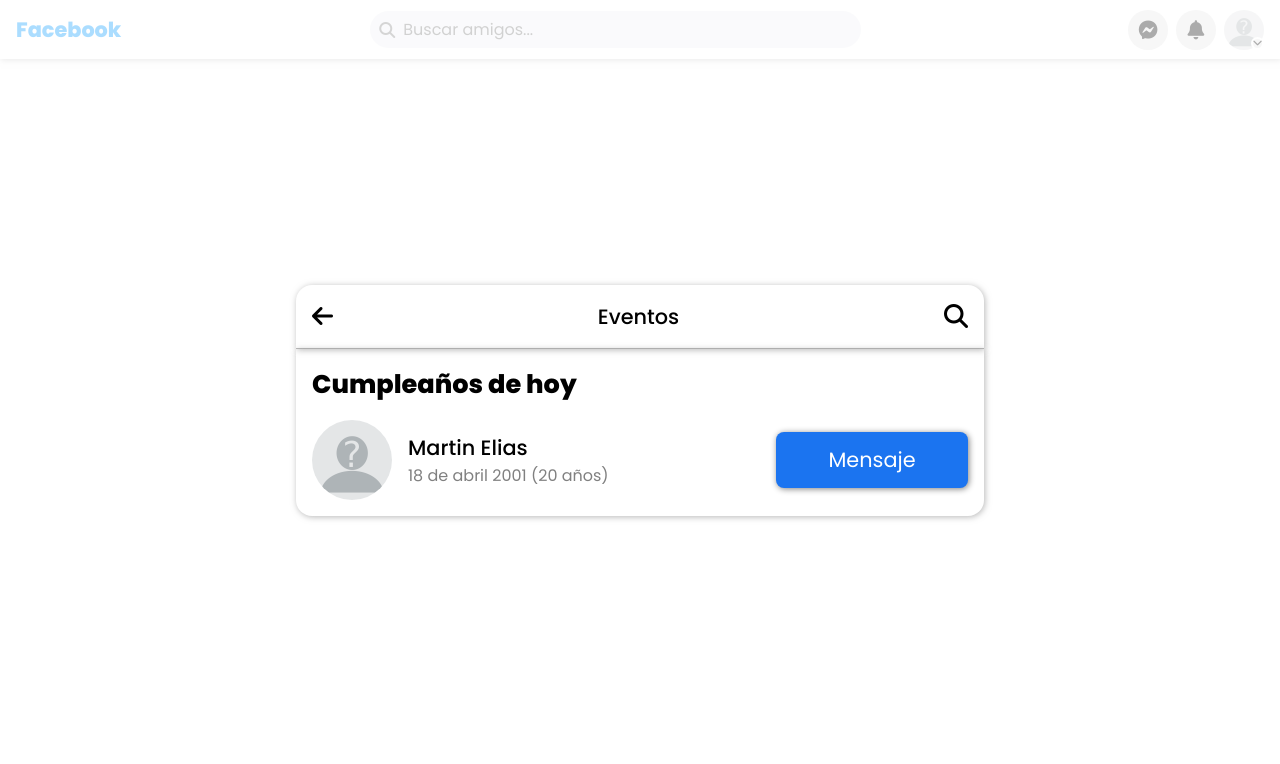
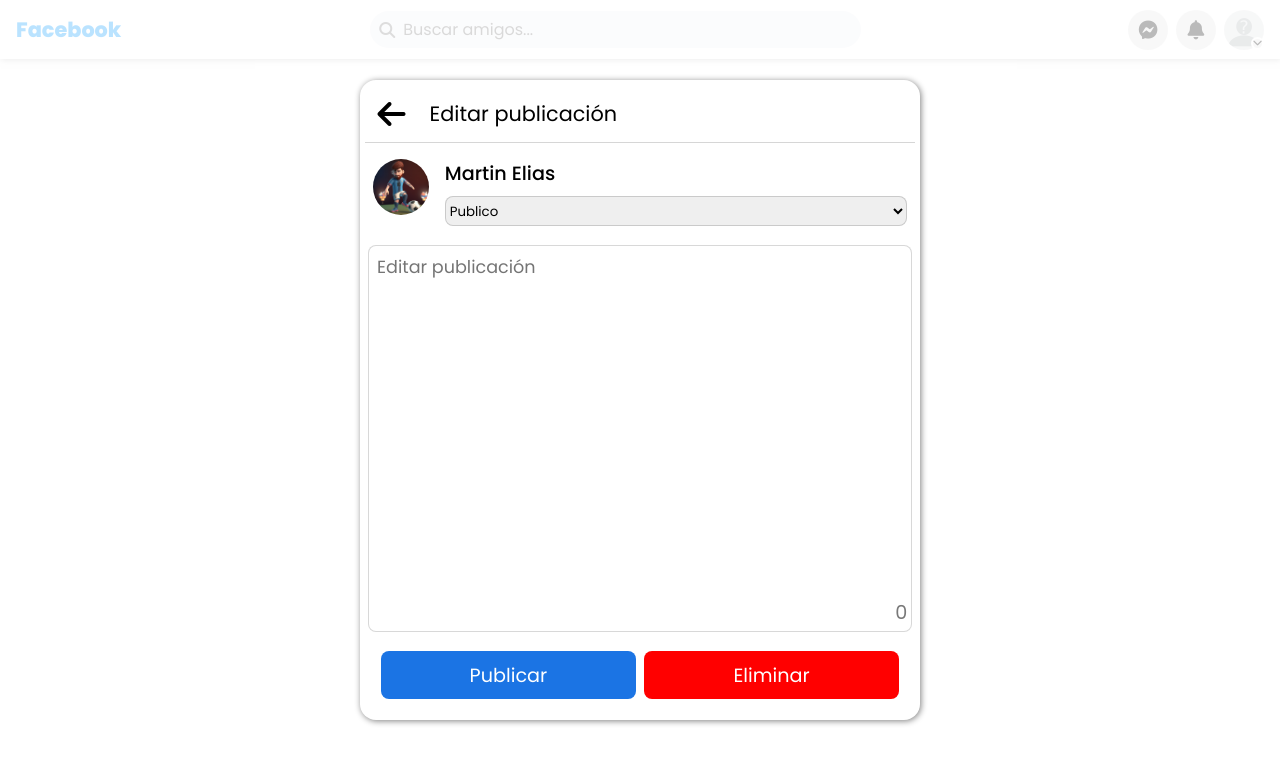
Before and after one commit to Martin10123/FacebookApp, a React (Vite) app: page / in a window 1280 px wide. Shown: the top 764 px of the page. Built offline with nearby package versions, Linux system fonts and the light colour scheme.

Commit message:
Estilos completados, desde aqui empezaremos con la logica

```diff
--- a/src/Router/AppRouter.jsx
+++ b/src/Router/AppRouter.jsx
@@ -1,12 +1,13 @@
-import { EventsBirthday } from "../EventsBirthday/EventsBirthday";
-import { MainApp } from "../MainApp/MainApp";
+import { EditComment } from "../Comments/EditComment/EditComment";
 import { Navbar } from "../NavBar/Navbar";
+import { EditStatePosts } from "../Posts";
+import { SureDelete } from "../SureDelete/SureDelete";
 
 export const AppRouter = () => {
   return (
     <>
       <Navbar />
-      <EventsBirthday />
+      <EditStatePosts />
     </>
   );
 };
--- /dev/null
+++ b/src/SureDelete/SureDelete.jsx
@@ -0,0 +1,23 @@
+import styles from "./sureDelete.module.css";
+
+export const SureDelete = ({ confirmationMessage, buttonText, onDelete }) => {
+  return (
+    <div className={styles.delete__container}>
+      <div className={styles.delete__content}>
+        <div className={styles.delete__header}>
+          <span>a</span>
+          <p>Borrar</p>
+          <button className={styles.delete__btn_close}>X</button>
+        </div>
+
+        <p className={styles.delete__title}>
+          {confirmationMessage ||
+            "¿Está seguro de que desea eliminar este elemento?"}
+        </p>
+        <button className={styles.delete__btn_delete} onClick={onDelete}>
+          {buttonText || "Eliminar"}
+        </button>
+      </div>
+    </div>
+  );
+};
--- /dev/null
+++ b/src/SureDelete/sureDelete.module.css
@@ -0,0 +1,68 @@
+.delete__container {
+  align-items: center;
+  background: #ffffffa8;
+  display: flex;
+  height: 100vh;
+  justify-content: center;
+  position: fixed;
+  top: 0;
+  width: 100%;
+  z-index: 19999900;
+}
+
+.delete__content {
+  border-radius: 1rem;
+  box-shadow: 1px 1px 6px grey;
+  display: grid;
+  gap: 1rem;
+  padding: 1rem;
+  width: 90%;
+}
+
+.delete__header {
+  display: flex;
+  align-items: center;
+  justify-content: space-between;
+  font-size: 1.4rem;
+}
+
+.delete__header span {
+  opacity: 0;
+  visibility: hidden;
+}
+
+.delete__btn_close {
+  background: #dcdcdc;
+  border-radius: 100%;
+  border: none;
+  box-shadow: 1px 1px 6px #80808087;
+  cursor: pointer;
+  font-size: 1.1rem;
+  height: 2rem;
+  width: 2rem;
+}
+
+.delete__title {
+  font-size: 1.2rem;
+  text-align: center;
+}
+
+.delete__btn_delete {
+  background: #dcdcdc;
+  border-radius: 0.5rem;
+  border: none;
+  cursor: pointer;
+  font-size: 1.1rem;
+  height: 2.5rem;
+  width: 100%;
+}
+
+@media (min-width: 800px) {
+  .delete__content {
+    width: 25rem;
+  }
+
+  .delete__title {
+    text-align: start;
+  }
+}
--- /dev/null
+++ b/src/posts/ModalEditStatePost/ModalEditStatePost.jsx
@@ -0,0 +1,39 @@
+import { messi } from "../../assets";
+
+import styles from "./modalEdit.module.css";
+
+export const EditStatePosts = () => {
+  return (
+    <section className={styles.modal__container}>
+      <div className={styles.modal__box}>
+        <div className={styles.modal__return}>
+          <i className="fa-solid fa-arrow-left"></i>
+          <p>Editar publicación</p>
+        </div>
+        <div className={styles.modal__content_user_info}>
+          <figure className={styles.modal__user_photo}>
+            <img src={messi} alt="Foto de perfil" />
+          </figure>
+          <div className={styles.modal__info_user}>
+            <p>Martin Elias</p>
+            <select className={styles.modal__select}>
+              <option value="Publico">Publico</option>
+              <option value="Amigos">Amigos</option>
+              <option value="Solo yo">Solo yo</option>
+            </select>
+          </div>
+        </div>
+        <div className={styles.modal__textarea}>
+          <textarea placeholder="Editar publicación" />
+          <span className={styles.modal__count_text}>
+            <p>0</p>
+          </span>
+        </div>
+        <div className={styles.modal__buttons}>
+          <button>Publicar</button>
+          <button>Eliminar</button>
+        </div>
+      </div>
+    </section>
+  );
+};
--- /dev/null
+++ b/src/posts/ModalEditStatePost/modalEdit.module.css
@@ -0,0 +1,138 @@
+.modal__container {
+  background: #fff;
+  height: 100vh;
+  left: 0;
+  position: fixed;
+  top: 0;
+  width: 100%;
+  z-index: 999990000;
+}
+
+.modal__box {
+  background: #fff;
+  display: grid;
+  gap: 1rem;
+  grid-template-rows: 0fr 0fr 1fr 0fr;
+  height: 100%;
+  overflow: auto;
+  width: 100%;
+}
+
+.modal__return {
+  align-items: center;
+  border-bottom: 1px solid #aeaeae82;
+  display: flex;
+  gap: 1rem;
+  padding: 0.8rem;
+  width: 100%;
+}
+
+.modal__return > i {
+  cursor: pointer;
+  font-size: 2rem;
+  margin: 0 0.5rem 0 0;
+}
+
+.modal__return > p {
+  font-size: 1.3rem;
+}
+
+.modal__content_user_info {
+  display: grid;
+  gap: 1rem;
+  grid-template-columns: 0fr 1fr;
+  padding: 0 0.5rem;
+  width: 100%;
+}
+
+.modal__user_photo > img {
+  border-radius: 50%;
+  cursor: pointer;
+  height: 3.5rem;
+  object-fit: cover;
+  width: 3.5rem;
+}
+
+.modal__info_user > p {
+  cursor: pointer;
+  font-size: 1.2rem;
+  font-weight: 500;
+  margin: 0 0 0.5rem 0;
+}
+
+.modal__select {
+  border-radius: 0.5rem;
+  border: 1px solid #80808057;
+  cursor: pointer;
+  outline: none;
+  padding: 0.2rem 0;
+  width: 100%;
+}
+
+.modal__textarea {
+  padding: 0.2rem;
+  position: relative;
+  width: 100%;
+}
+
+.modal__count_text {
+  bottom: 0.5rem;
+  color: #797979;
+  font-size: 1.2rem;
+  position: absolute;
+  right: 0.5rem;
+}
+
+.modal__textarea > textarea {
+  border-radius: 0.5rem;
+  border: 1px solid #8080804f;
+  font-size: 1.1rem;
+  height: 100%;
+  outline: none;
+  padding: 0.5rem;
+  resize: none;
+  width: 100%;
+}
+
+.modal__buttons {
+  align-items: center;
+  display: grid;
+  gap: 0.5rem;
+  grid-template-columns: repeat(2, 1fr);
+  padding: 0 1rem 1rem;
+  width: 100%;
+}
+
+.modal__buttons > button {
+  border-radius: 0.5rem;
+  border: none;
+  color: #fff;
+  cursor: pointer;
+  font-size: 1.2rem;
+  height: 3rem;
+}
+
+.modal__buttons > button:nth-child(1) {
+  background: #1b74e4;
+}
+
+.modal__buttons > button:nth-child(2) {
+  background: #ff0000;
+}
+
+@media (min-width: 768px) {
+  .modal__container {
+    align-items: center;
+    background: #ffffffba;
+    display: flex;
+    justify-content: center;
+  }
+
+  .modal__box {
+    border-radius: 1rem;
+    box-shadow: 1px 1px 6px grey;
+    height: 80%;
+    padding: 0.3rem;
+    width: 35rem;
+  }
+}
--- a/src/posts/index.js
+++ b/src/posts/index.js
@@ -1,5 +1,6 @@
 export * from "./CardPost";
 export * from "./CreatePost/page/CreatePost";
 export * from "./FormPost/FormPost";
+export * from "./layout/ReactionsPost";
+export * from "./ModalEditStatePost/ModalEditStatePost";
 export * from "./SharePost/SharePost";
-export * from "./layout/ReactionsPost";
```
Also changed, not shown: src/ProfilePage/page/PhotosUserName.jsx (+11 -0 lines), src/ProfilePage/page/profile.module.css (+22 -5 lines), src/StartLoading/StartLoading.jsx (added, +9 -0 lines), src/StartLoading/startLoading.module.css (added, +30 -0 lines).
